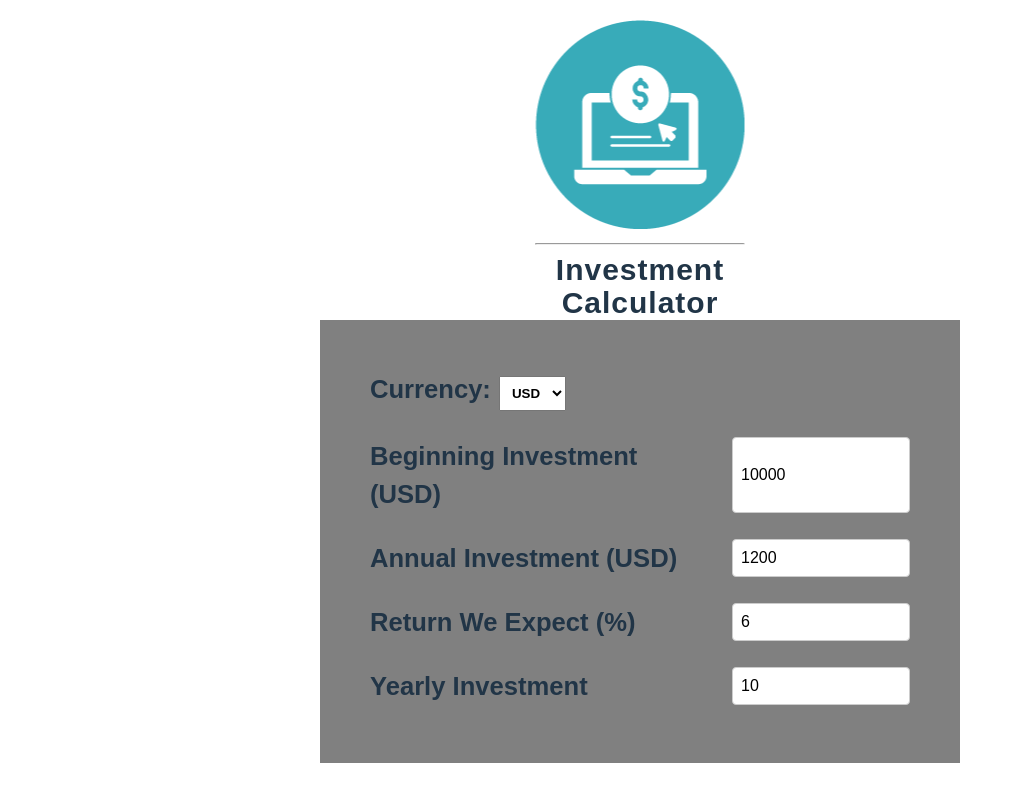
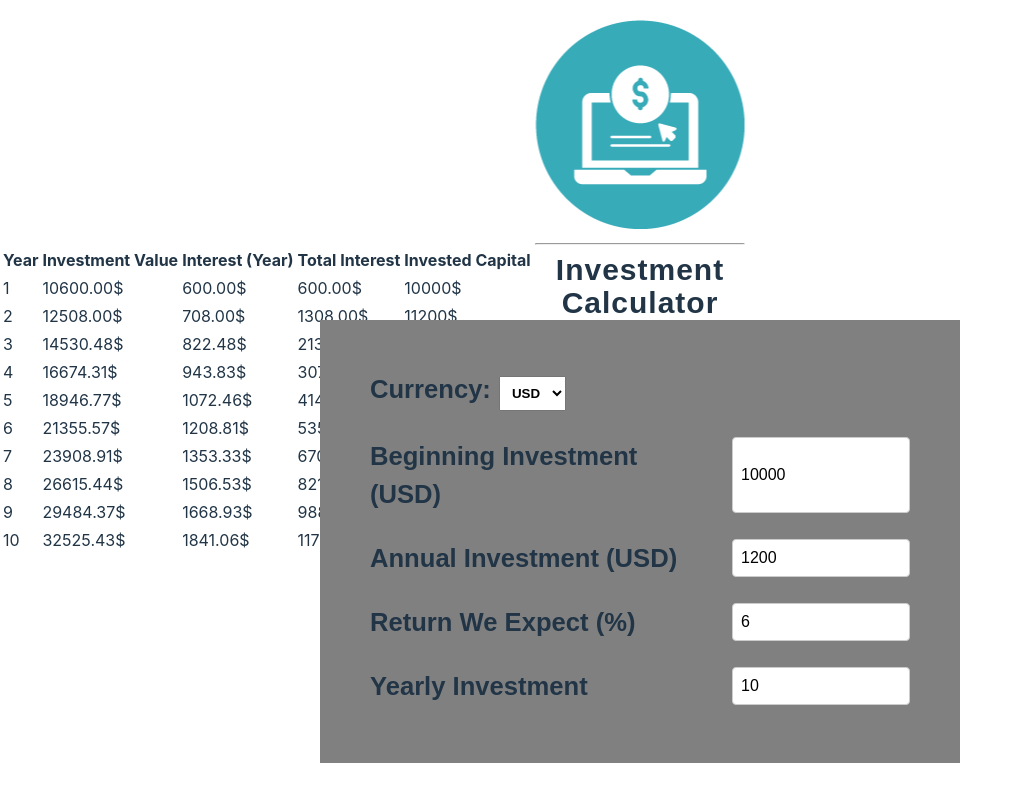
Before and after one commit to denichinv/investment_calculator, a React (Vite) app: page / in a window 1280 px wide. Shown: the whole page, without its empty margins (0-1020 px from the left). Built offline with nearby package versions, Linux system fonts and the light colour scheme.

Commit message:
output data presented as table

```diff
--- a/src/App.jsx
+++ b/src/App.jsx
@@ -1,7 +1,8 @@
+/* eslint-disable no-unused-vars */
 import Header from './components/Header'
 import UserInput from './components/UserInput';
 import React, { useState } from 'react';
-
+import OutputData from './components/OutputData';
 
 import image from './assets/SEO-Cost-Calculator-1.png';
 
@@ -67,7 +68,7 @@ function App() {
     <>
     <Header logo={image}/>
     <UserInput userInput={userInput} error={error} currency={currency} handleChange={handleChange} handleCurrencyChange={handleCurrencyChange} isValid={isValid}/>
-
+    <OutputData userInput={userInput} currency={currency}/>
 
     </>
   )
--- a/src/components/OutputData.jsx
+++ b/src/components/OutputData.jsx
@@ -1,9 +1,49 @@
+/* eslint-disable react/prop-types */
+/* eslint-disable no-unused-vars */
 import React from 'react'
+import { calculateInvestment } from '../util/calculateInvestment'
 
-const OutputData = () => {
+
+const OutputData = ({userInput, currency}) => {
+    const resdata = calculateInvestment(userInput)
+    let currencySymbol = ''
+    switch (currency) {
+        case "USD":
+            currencySymbol = "$"
+            break;
+        case "EUR":
+            currencySymbol = "€"
+            break;
+        case "GBP":
+            currencySymbol = "£"
+            break;
+
+
+    }
   return (
     <div>
-
+      <table id='result'>
+      <thead>
+        <tr>
+            <th>Year</th>
+            <th>Investment Value</th>
+            <th>Interest (Year)</th>
+            <th>Total Interest</th>
+            <th>Invested Capital</th>
+        </tr>
+      </thead>
+      <tbody>
+        {resdata.map((yearData,index) => (
+        <tr key={index}>
+        <td>{yearData.year}</td>
+        <td>{yearData.investmentValue.toFixed(2)}{currencySymbol}</td>
+        <td>{yearData.interest.toFixed(2)}{currencySymbol}</td>
+        <td>{yearData.totalInterest.toFixed(2)}{currencySymbol}</td>
+        <td>{yearData.totalInvested}{currencySymbol}</td>
+        </tr>
+    ))}
+      </tbody>
+      </table>
     </div>
   )
 }
--- a/src/components/UserInput.jsx
+++ b/src/components/UserInput.jsx
@@ -1,3 +1,4 @@
+/* eslint-disable no-unused-vars */
 /* eslint-disable react/prop-types */
 import React from 'react';
 import "./userInput.css";
```
